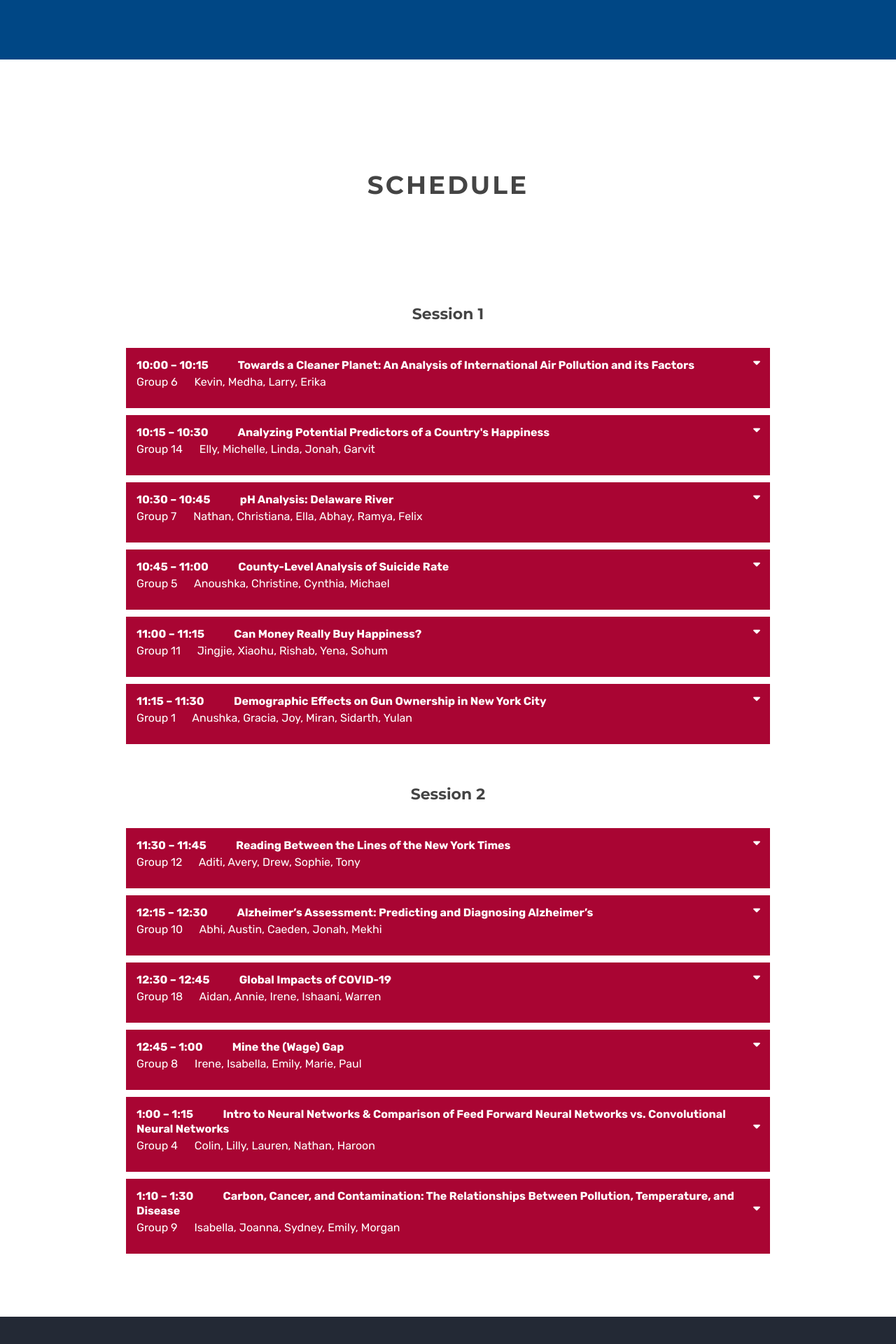
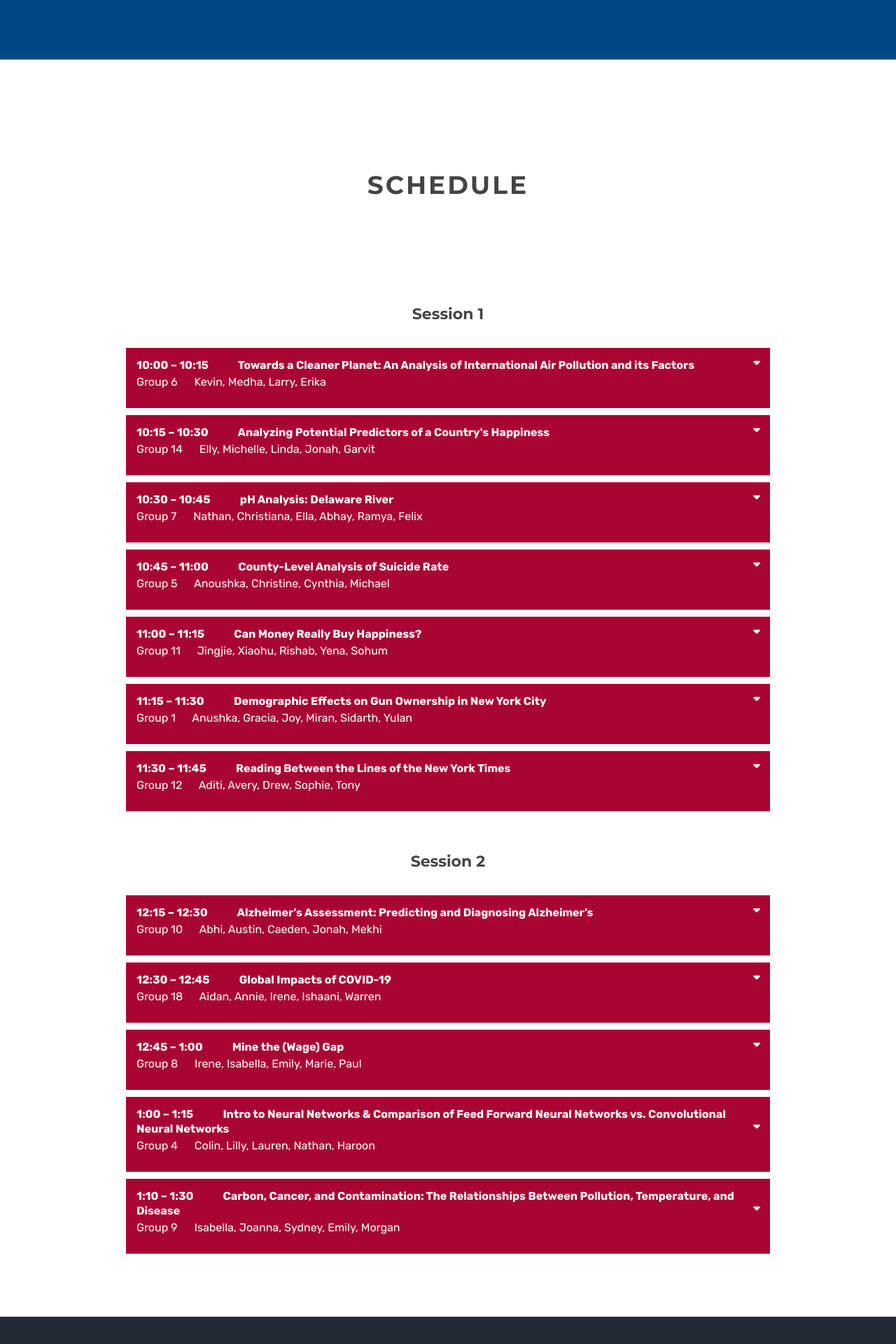
Before and after one commit to cccfran/modern-data-mining, a Jekyll site: the page built from dsl4.html, in a window 1280 px wide. Shown: the part 1834-3754 px from the top of the page at 70% size. Built offline with Jekyll 4.4.1, drawn with Linux system fonts in a browser that asks for light colours.

Commit message:
update dsl4 session 2

```diff
--- a/dsl4.html
+++ b/dsl4.html
@@ -119,7 +119,7 @@ keywords: helium, jekyll, bootstrap, UI, kit
               <h4 class="title">&nbsp;</h4>
               {% assign speakers = site.data.speakers_dsl4 | sort: 'Order' %}
               {% for sp in speakers %}
-              {% if sp.Order == 1 or sp.Order == 7 or sp.Order == 13 %}
+              {% if sp.Order == 1 or sp.Order == 8 or sp.Order == 13 %}
               <div class="mb-60"></div>
               <div class="row justify-content-center">
                 <h4 class="title"> Session {{ sp.Order | divided_by: 6 | plus: 1 }} </h4>
```
